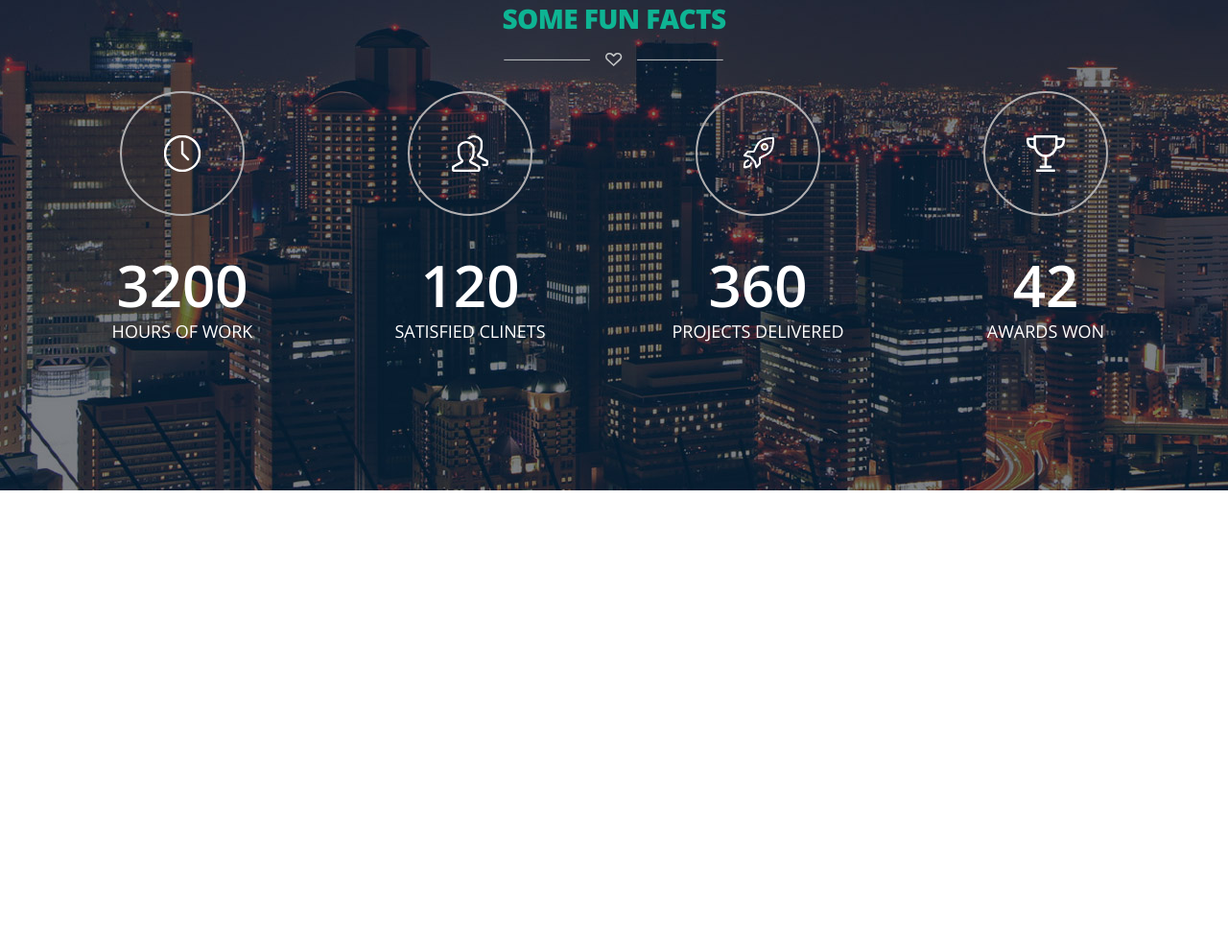
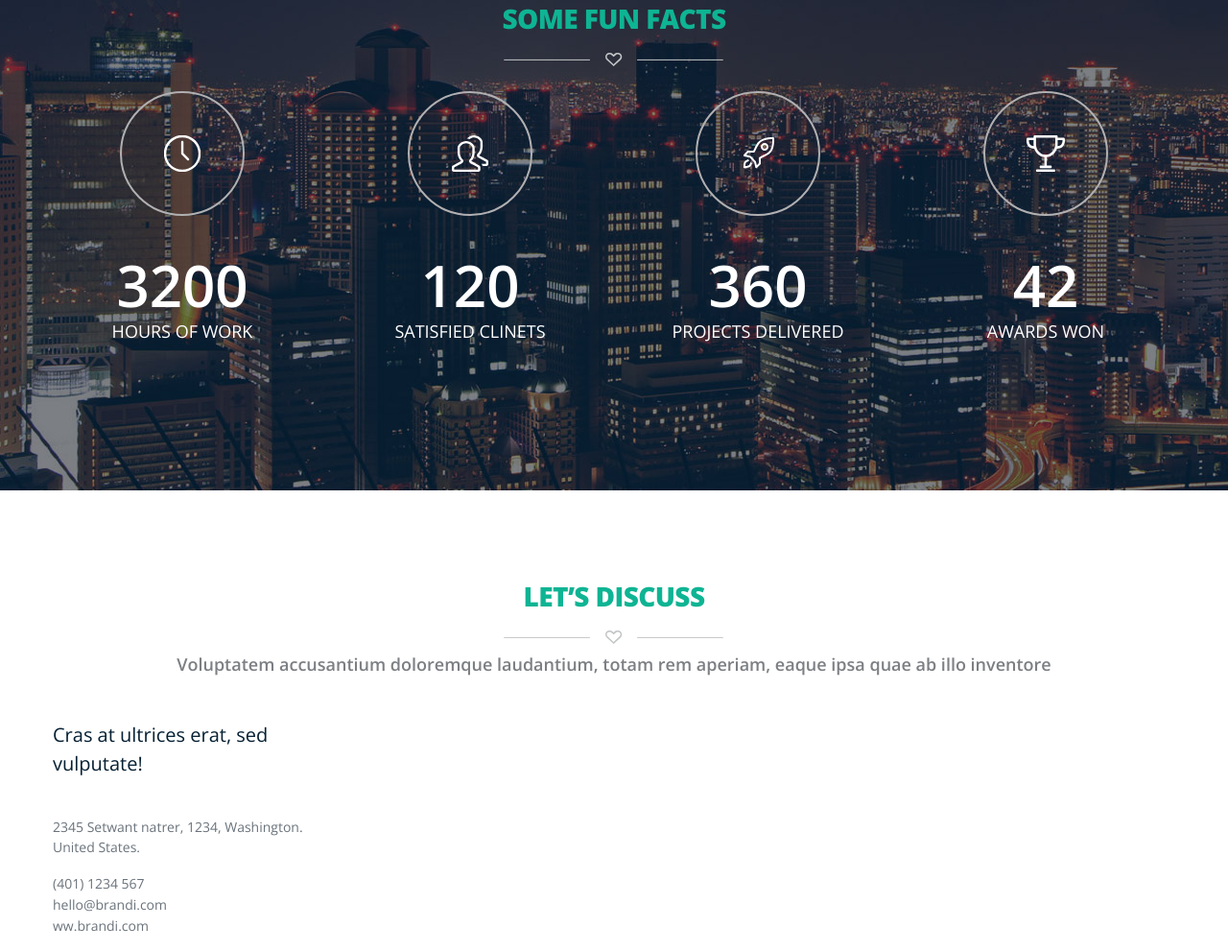
Before and after one commit to TATIST/Lesson-20-Final-Task, a website: page index.html in a window 1280 px wide. Shown: the part 3111-4102 px from the top of the page at 96% size. Before the commit the page ends 3623 px from the top, so only its background shows below. Drawn offline with nearby package versions, Linux system fonts and the light colour scheme.

Commit message:
Start section "discuss"

```diff
--- a/index.html
+++ b/index.html
@@ -415,6 +415,31 @@
           </div>
         </div>
       </div>
+    </section>
+    <section class="discuss">
+      <div class="container">
+        <h2 class="title">Let’s Discuss</h2>
+        <div class="row justify-content-center">
+          <div class="col-md-10">
+            <p class="description">
+              Voluptatem accusantium doloremque laudantium, totam rem aperiam, eaque ipsa quae ab illo inventore
+            </p>
+          </div>
+          <div class="col-md-3 address-wrapper">
+            <span class="address-title">Cras at ultrices erat, sed vulputate!</span>
+            <address>
+              <p>2345 Setwant natrer, 1234,
+              Washington. United States.</p>
+              <a href="tel:++14011234567">(401) 1234 567</a>
+              <a href="mailto:&#104;&#101;&#108;&#108;&#111;&#064;&#098;&#114;&#097;&#110;&#100;&#105;&#046;&#099;&#111;&#109;">&#104;&#101;&#108;&#108;&#111;&#064;&#098;&#114;&#097;&#110;&#100;&#105;&#046;&#099;&#111;&#109;</a>
+              <a href="#">ww.brandi.com</a>
+            </address>
+          </div>
+          <div class="col-md-8"></div>
+          <div class="col-md-1"></div>
+        </div>
+      </div>
+    </section>
   </main>
   <script src="https://cdn.jsdelivr.net/npm/@popperjs/core@2.5.4/dist/umd/popper.min.js"
     integrity="sha384-q2kxQ16AaE6UbzuKqyBE9/u/KzioAlnx2maXQHiDX9d4/zp8Ok3f+M7DPm+Ib6IU"
--- a/scss/_styles.scss
+++ b/scss/_styles.scss
@@ -38,7 +38,6 @@ header {
   z-index: 3;
 
   nav .container {
-
     a,
     &:hover {
       text-decoration: none;
@@ -201,18 +200,17 @@ header {
   }
 }
 
-
 main {
   .title {
     @include title;
   }
 
-  >section {
+  > section {
     padding-top: 93px;
   }
 
   .features {
-    background-color: $secondary;
+    background-color: $secondary-light;
     padding-bottom: 120px;
 
     .title {
@@ -220,8 +218,12 @@ main {
     }
 
     .item {
+      &:hover {
+        cursor: default;
+      }
+
       &:hover .icon {
-        color: $secondary;
+        color: $secondary-light;
         border: 15px solid $main-color;
         background-color: $main-color;
         transition: all 0.5s ease-in-out;
@@ -238,8 +240,6 @@ main {
         justify-content: center;
         align-items: center;
         transition: all 0.7s ease-in-out;
-
-
       }
 
       .features-info {
@@ -269,7 +269,7 @@ main {
     }
 
     .tabs {
-      li+li {
+      li + li {
         margin-left: 11px;
       }
 
@@ -281,7 +281,6 @@ main {
         padding: 4px 18px;
         border-radius: 6px;
         border: 1px solid transparent;
-
 
         &.active {
           background: $main-color;
@@ -344,7 +343,6 @@ main {
         &:hover {
           text-decoration: none;
         }
-
       }
 
       &:hover {
@@ -377,6 +375,9 @@ main {
     }
 
     figure {
+      &:hover {
+        cursor: default;
+      }
 
       &:hover .person-description {
         transition: all 0.3s ease-in-out;
@@ -494,7 +495,34 @@ main {
       font-weight: 400;
       text-transform: uppercase;
     }
+  }
 
-    //  viewBox="-1 5 42.91 31.03"
+  .discuss {
+    .description {
+      @include description;
+      margin-bottom: 47px;
+    }
+
+    .address-wrapper {
+      .address-title {
+        font-size: $font-size-s;
+        color: $dark;
+        display: block;
+        margin-bottom: 40px;
+      }
+
+      address {
+        display: flex;
+        flex-direction: column;
+        font-size: $font-size-xxs;
+
+        a,
+        p {
+          color: $secondary-dark;
+        }
+      }
+    }
   }
 }
+
+//  viewBox="-1 5 42.91 31.03"
--- a/scss/_variables.scss
+++ b/scss/_variables.scss
@@ -17,4 +17,5 @@ $color-accent:#2fa5e0;
 $primary-color: #8e9296;
 $light-color: #7c7f83;
 $dark-color: #062033;
-$secondary: #f4f7f9;
+$secondary-light: #f4f7f9;
+$secondary-dark: #6a737b;
```
Also changed, not shown: css/main.css.
